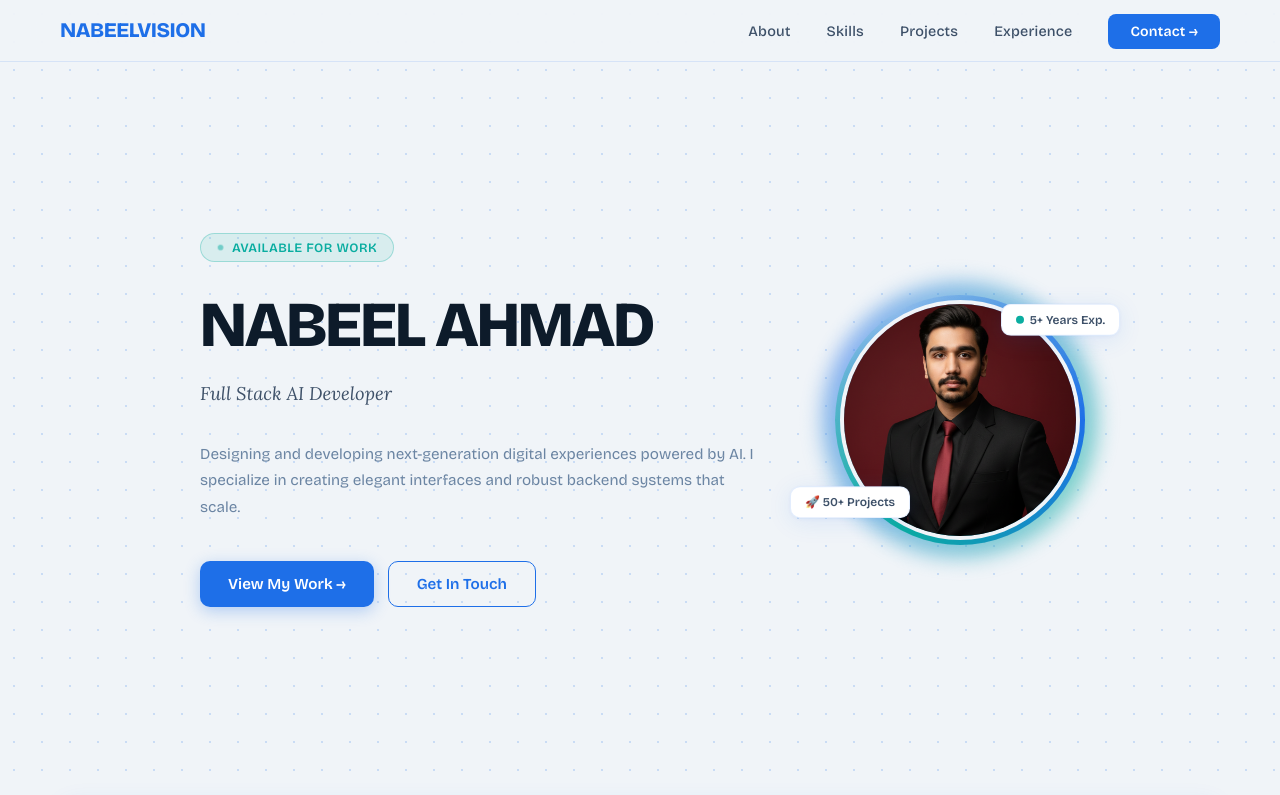
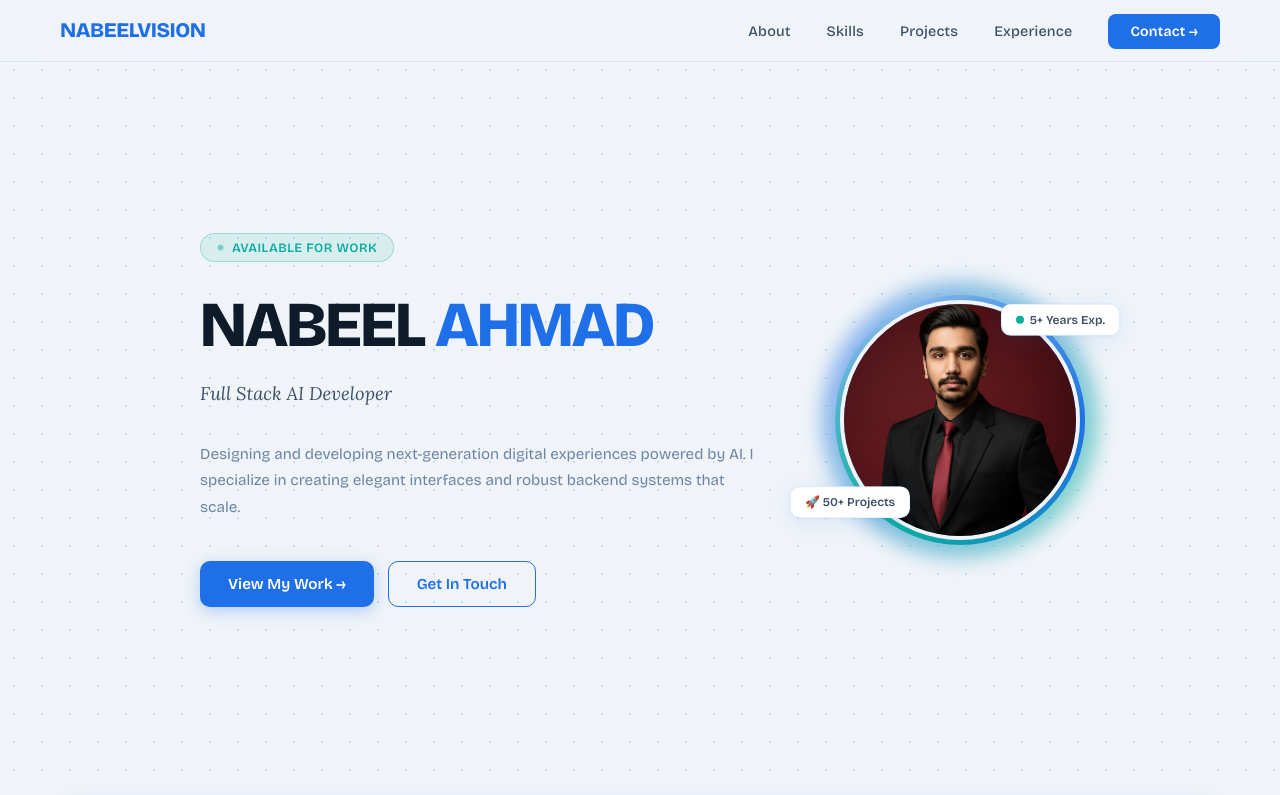
Before and after one commit to nabeelvision/NABEEL.VISION---PORTFOLIO, a plain HTML site: page index.html in a window 1280 px wide. Shown: the top 795 px of the page. Drawn offline with nearby package versions, Linux system fonts and the light colour scheme.

Commit message:
Update index.html

```diff
--- a/index.html
+++ b/index.html
@@ -912,7 +912,7 @@
         <div class="hero-text">
             <div class="hero-badge">Available for Work</div>
             <h1 class="hero-name">
-                NABEEL AHMAD <br> <span class="accent"></span>
+                NABEEL  <span class="accent">AHMAD</span>
             </h1>
             <p class="hero-tagline">Full Stack AI Developer</p>
             <p class="hero-desc">
```
